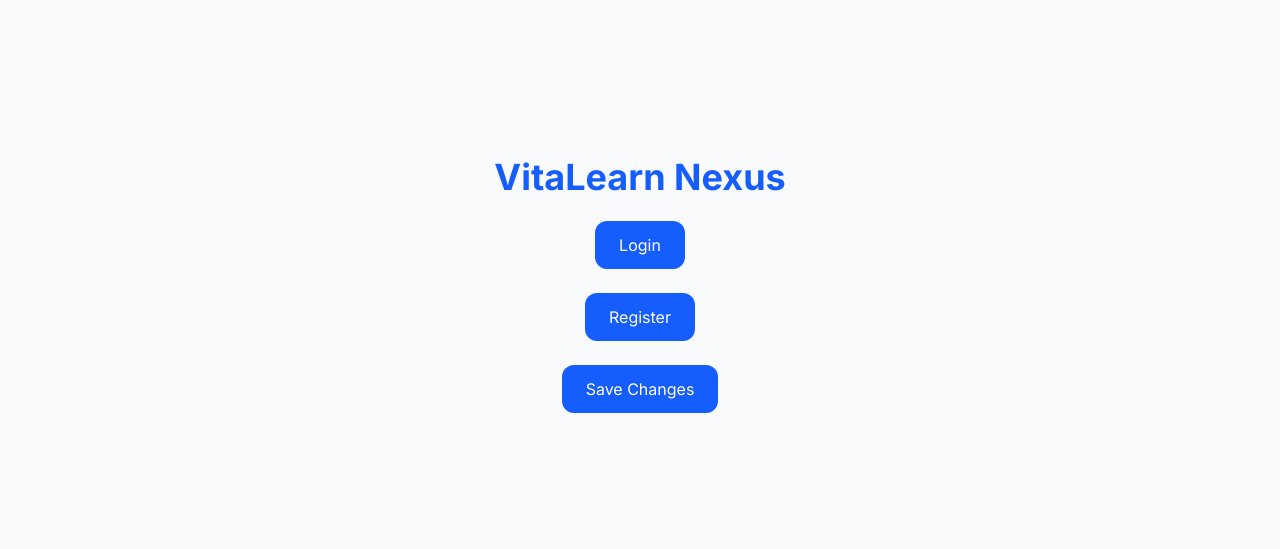
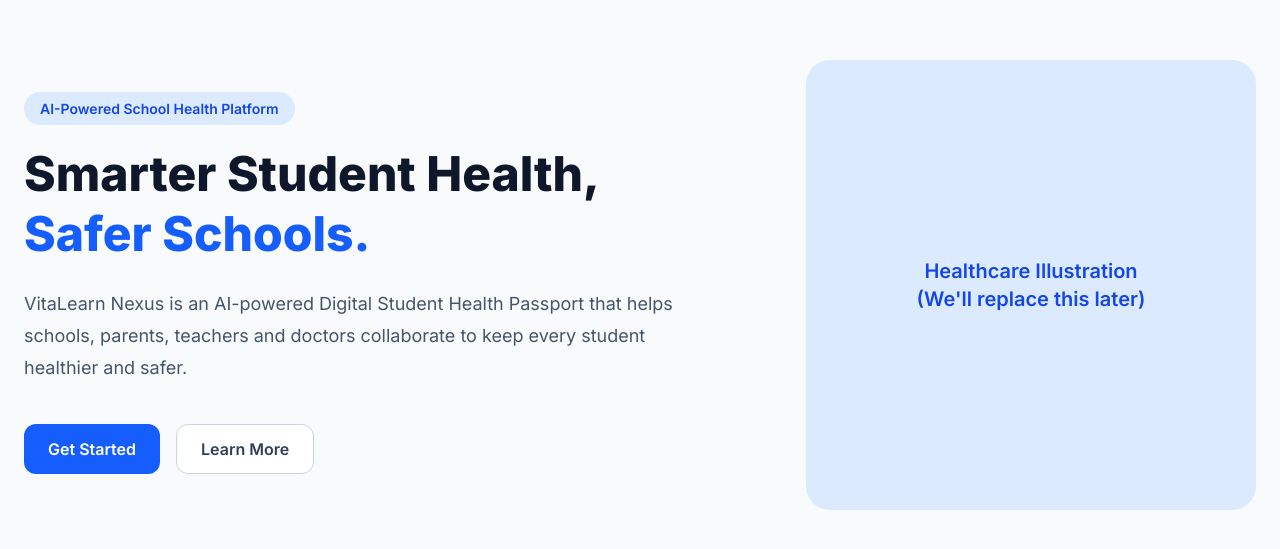
Before and after one commit to dhanushritangavelou2007/VitaLearn-Nexus, a React (Vite) app in the folder frontend/: page / in a window 1280 px wide. Shown: the part 115-664 px from the top of the page. Built offline with nearby package versions, Linux system fonts and the light colour scheme.

Commit message:
Create landing page foundation and project architecture

```diff
--- a/frontend/package.json
+++ b/frontend/package.json
@@ -11,8 +11,11 @@
   },
   "dependencies": {
     "@tailwindcss/vite": "^4.3.2",
+    "framer-motion": "^12.42.2",
+    "lucide-react": "^1.23.0",
     "react": "^19.2.7",
     "react-dom": "^19.2.7",
+    "react-router-dom": "^7.18.1",
     "tailwindcss": "^4.3.2"
   },
   "devDependencies": {
--- a/frontend/src/App.jsx
+++ b/frontend/src/App.jsx
@@ -1,19 +1,7 @@
-import Button from "./components/ui/Button/Button";
+import LandingPage from "./pages/public/LandingPage";
 
 function App() {
-  return (
-    <div className="min-h-screen flex flex-col items-center justify-center gap-6 bg-slate-50">
-      <h1 className="text-4xl font-bold text-blue-600">
-        VitaLearn Nexus
-      </h1>
-
-      <Button text="Login" />
-
-      <Button text="Register" />
-
-      <Button text="Save Changes" />
-    </div>
-  );
+  return <LandingPage />;
 }
 
 export default App;
--- /dev/null
+++ b/frontend/src/components/ui/Button.jsx
@@ -0,0 +1,43 @@
+import React from "react";
+
+/**
+ * WHY THIS EXISTS:
+ * We are creating a unified button system so all UI buttons behave consistently.
+ * This prevents UI chaos as the project grows.
+ */
+
+const variantStyles = {
+  primary: "bg-blue-600 text-white hover:bg-blue-700",
+  secondary: "bg-gray-200 text-gray-900 hover:bg-gray-300",
+  danger: "bg-red-600 text-white hover:bg-red-700",
+};
+
+const sizeStyles = {
+  sm: "px-3 py-1 text-sm",
+  md: "px-5 py-2 text-base",
+  lg: "px-7 py-3 text-lg",
+};
+
+export default function Button({
+  children,
+  variant = "primary",
+  size = "md",
+  disabled = false,
+  loading = false,
+  onClick,
+}) {
+  return (
+    <button
+      onClick={onClick}
+      disabled={disabled || loading}
+      className={`
+        rounded-lg font-medium transition-all duration-200
+        ${variantStyles[variant]}
+        ${sizeStyles[size]}
+        ${disabled ? "opacity-50 cursor-not-allowed" : ""}
+      `}
+    >
+      {loading ? "Loading..." : children}
+    </button>
+  );
+}
--- a/frontend/src/components/ui/Button/Button.jsx
+++ /dev/null
@@ -1,9 +0,0 @@
-function Button({ text }) {
-  return (
-    <button className="bg-blue-600 text-white px-6 py-3 rounded-xl hover:bg-blue-700 transition">
-      {text}
-    </button>
-  );
-}
-
-export default Button;
--- /dev/null
+++ b/frontend/src/pages/public/LandingPage.jsx
@@ -0,0 +1,44 @@
+function LandingPage() {
+  return (
+    <main className="min-h-screen bg-slate-50">
+      <section className="mx-auto flex min-h-screen max-w-7xl items-center justify-between px-6 py-16">
+        <div className="max-w-2xl">
+          <span className="rounded-full bg-blue-100 px-4 py-2 text-sm font-semibold text-blue-700">
+            AI-Powered School Health Platform
+          </span>
+
+          <h1 className="mt-6 text-5xl font-extrabold leading-tight text-slate-900">
+            Smarter Student Health,
+            <span className="text-blue-600"> Safer Schools.</span>
+          </h1>
+
+          <p className="mt-6 text-lg leading-8 text-slate-600">
+            VitaLearn Nexus is an AI-powered Digital Student Health Passport
+            that helps schools, parents, teachers and doctors collaborate to
+            keep every student healthier and safer.
+          </p>
+
+          <div className="mt-10 flex gap-4">
+            <button className="rounded-xl bg-blue-600 px-6 py-3 font-semibold text-white transition hover:bg-blue-700">
+              Get Started
+            </button>
+
+            <button className="rounded-xl border border-slate-300 bg-white px-6 py-3 font-semibold text-slate-700 transition hover:bg-slate-100">
+              Learn More
+            </button>
+          </div>
+        </div>
+
+        <div className="hidden lg:flex h-[450px] w-[450px] items-center justify-center rounded-3xl bg-blue-100 text-center">
+          <p className="text-xl font-semibold text-blue-700">
+            Healthcare Illustration
+            <br />
+            (We'll replace this later)
+          </p>
+        </div>
+      </section>
+    </main>
+  );
+}
+
+export default LandingPage;
```
Also changed, not shown: 1 other file (tests, documents, lock files or other folders).
